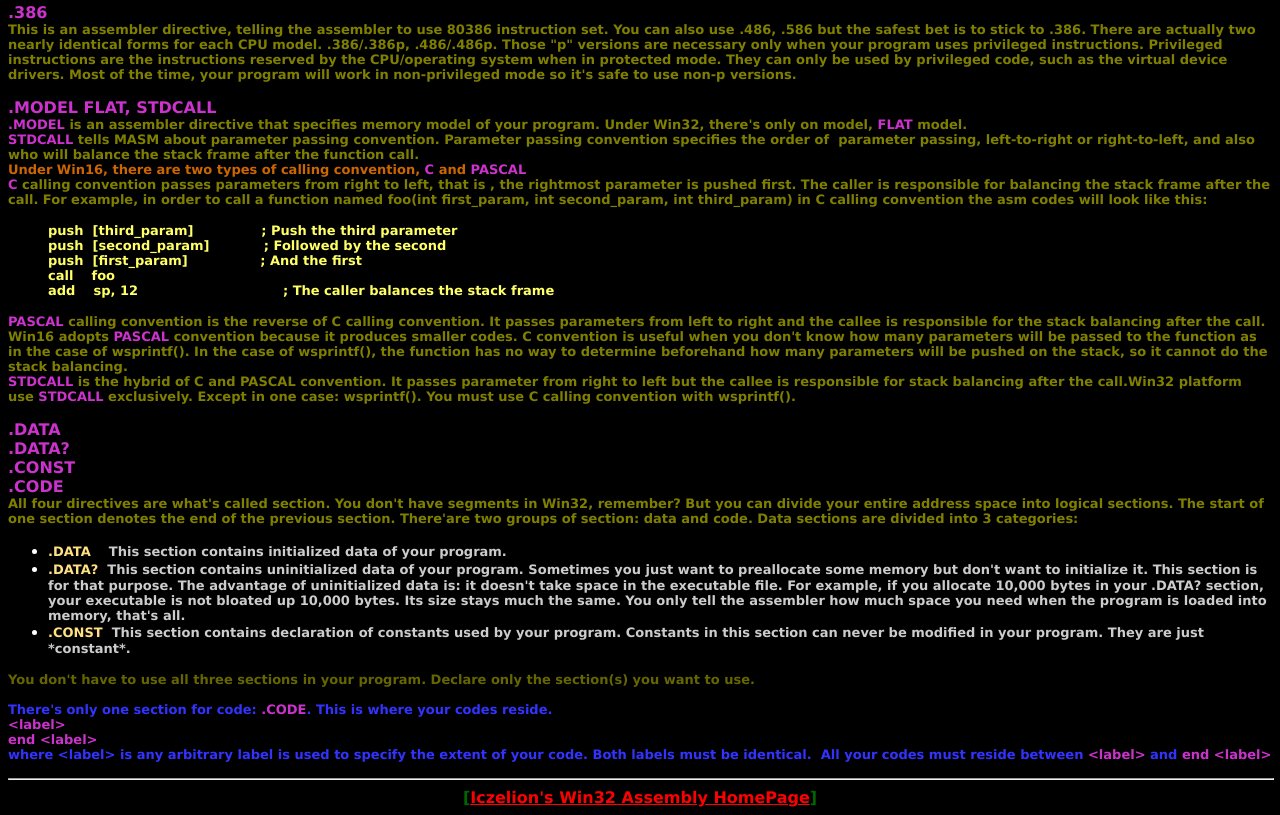
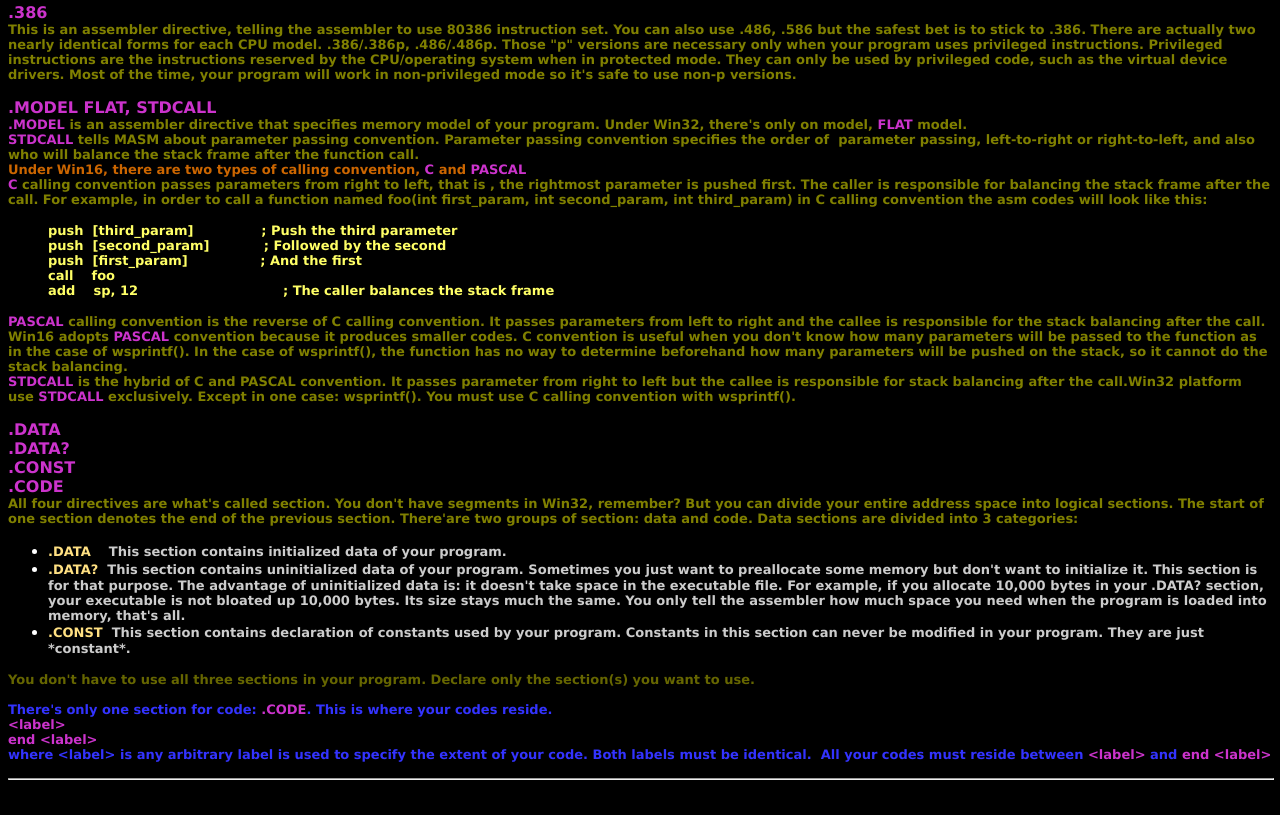
Before and after one commit to VishalRashmika/Iczelions-Assembly-Tutorials, a plain HTML site: page tut1/tute001.html in a window 1280 px wide. Shown: the part 728-1543 px from the top of the page. After the commit the page ends 1516 px from the top, so only its background shows below. Drawn offline with Linux system fonts and the light colour scheme.

Commit message:
Update tute001.html

```diff
--- a/tut1/tute001.html
+++ b/tut1/tute001.html
@@ -156,10 +156,5 @@ Except in one case: wsprintf(). You must use C calling convention with wsprintf(
   and </FONT><FONT COLOR="#CC33CC">end &lt;label></FONT></B> </font><BR>
   </font> </p>
 <HR WIDTH="100%">
-<CENTER>
-  <font face="verdana" color="#006600"><B>[<A HREF="http://203.148.211.201/iczelion/index.html">Iczelion's
-  Win32 Assembly HomePage</A>]</B></font>
-</CENTER>
-
 </BODY>
 </HTML>
```
